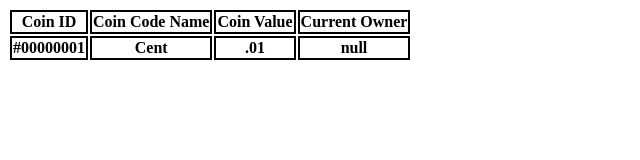
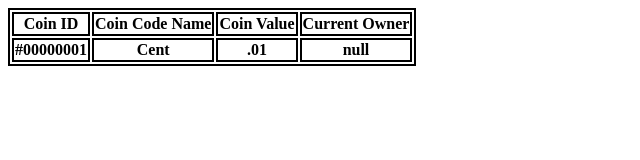
Before and after one commit to EverGen1/CoinDataBase, a plain HTML site: page index.html in a window 1280 px wide. Shown: the whole page, without its empty margins (0-640 px from the left). Drawn offline with Linux system fonts and the light colour scheme.

Commit message:
Update index.html

```diff
--- a/index.html
+++ b/index.html
@@ -2,7 +2,7 @@
 <html>
  <head>
   <style>
-   table th, td{
+   table, th, td{
     border:2px solid black;
    }
   </style>
```
